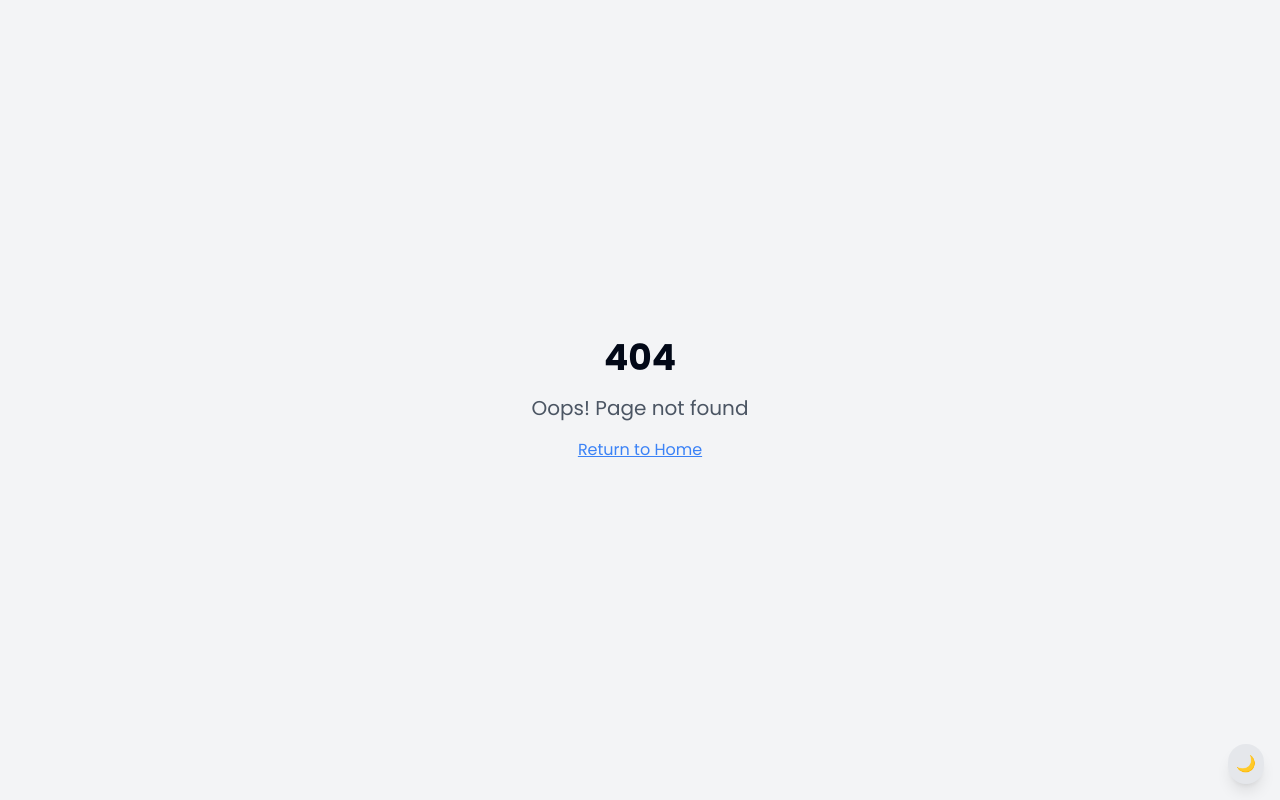
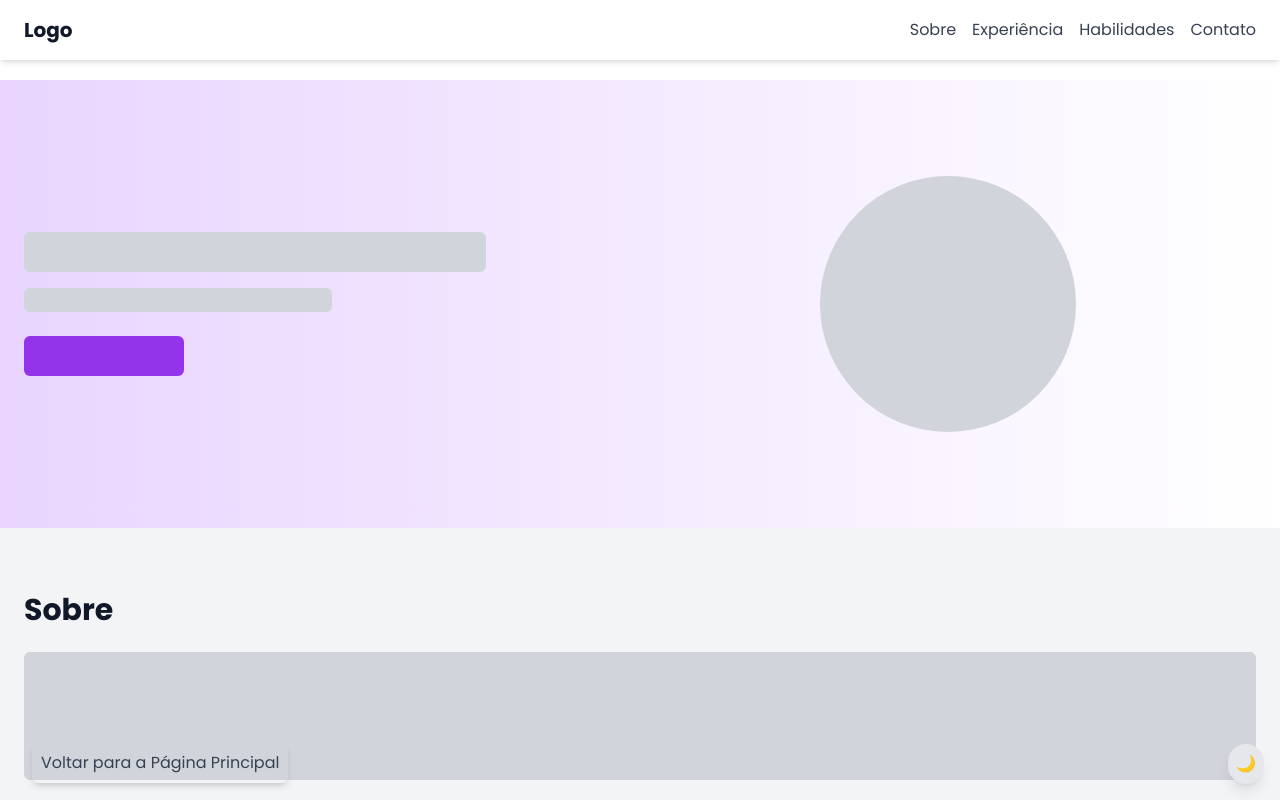
Before and after one commit to IgorPaslauski/portifolio-eduarda, a React (Vite) app: page /wireframe in a window 1280 px wide. Before the commit this address had no page. Shown: the top 800 px of the page. Built offline with nearby package versions, Linux system fonts and the light colour scheme.

Commit message:
Adicionado wireframe

```diff
--- a/src/app.tsx
+++ b/src/app.tsx
@@ -7,6 +7,7 @@ import { HelmetProvider } from "react-helmet-async";
 import Index from "./pages/Index";
 import NotFound from "./pages/NotFound";
 import { ThemeProvider, ThemeToggleButton } from "./components/ThemeToggle";
+import Wireframe from "./pages/Wireframe";
 
 const queryClient = new QueryClient();
 
@@ -21,6 +22,7 @@ const App = () => (
             <Routes>
               <Route path="/" element={<Index />} />
               <Route path="/portifolio-eduarda" element={<Index />} />
+              <Route path="/wireframe" element={<Wireframe />} />
               <Route path="*" element={<NotFound />} />
             </Routes>
             <ThemeToggleButton />
--- a/src/components/Navbar.tsx
+++ b/src/components/Navbar.tsx
@@ -18,7 +18,8 @@ const Navbar: React.FC = () => {
     { name: 'Sobre', href: '#sobre' },
     { name: 'Experiência', href: '#experiencia' },
     { name: 'Habilidades', href: '#habilidades' },
-    { name: 'Contato', href: '#contato' }
+    { name: 'Contato', href: '#contato' },
+    { name: 'Wireframe', href: '/wireframe' }
   ];
 
   return (
--- /dev/null
+++ b/src/pages/Wireframe.tsx
@@ -0,0 +1,168 @@
+import { Helmet, HelmetProvider } from "react-helmet-async";
+
+const ButtonBackToPage = () => {
+  return (
+    <button
+      onClick={() => (window.location.href = "/")}
+      className="text-gray-700 dark:text-gray-300 hover:text-purple-600 dark:hover:text-purple-400 ml-4 p-2 rounded-md border border-gray-300 dark:border-gray-600 shadow-md fixed bottom-4 left-4 transition-colors"
+    >
+      Voltar para a Página Principal
+    </button>
+  );
+};
+
+const Navbar = () => (
+  <nav className="fixed top-0 w-full bg-white dark:bg-gray-800 shadow-md z-50 transition-colors">
+    <div className="container mx-auto px-6 py-4 flex justify-between items-center">
+      <div className="text-xl font-bold text-gray-900 dark:text-white">
+        Logo
+      </div>
+      <div className="space-x-4">
+        <a
+          href="#sobre"
+          className="text-gray-700 dark:text-gray-300 hover:text-purple-600 dark:hover:text-purple-400"
+        >
+          Sobre
+        </a>
+        <a
+          href="#experiencia"
+          className="text-gray-700 dark:text-gray-300 hover:text-purple-600 dark:hover:text-purple-400"
+        >
+          Experiência
+        </a>
+        <a
+          href="#habilidades"
+          className="text-gray-700 dark:text-gray-300 hover:text-purple-600 dark:hover:text-purple-400"
+        >
+          Habilidades
+        </a>
+        <a
+          href="#contato"
+          className="text-gray-700 dark:text-gray-300 hover:text-purple-600 dark:hover:text-purple-400"
+        >
+          Contato
+        </a>
+      </div>
+    </div>
+  </nav>
+);
+
+const About = () => (
+  <section id="sobre" className="py-16 bg-gray-100 dark:bg-gray-800">
+    <div className="container mx-auto px-6">
+      <h2 className="text-3xl font-bold text-gray-900 dark:text-white mb-6">
+        Sobre
+      </h2>
+      <div className="h-32 bg-gray-300 dark:bg-gray-700 rounded-md"></div>
+    </div>
+  </section>
+);
+
+const Experience = () => (
+  <section id="experiencia" className="py-16">
+    <div className="container mx-auto px-6">
+      <h2 className="text-3xl font-bold text-gray-900 dark:text-white mb-6">
+        Experiência
+      </h2>
+      <div className="space-y-4">
+        <div className="h-24 bg-gray-300 dark:bg-gray-700 rounded-md"></div>
+        <div className="h-24 bg-gray-300 dark:bg-gray-700 rounded-md"></div>
+      </div>
+    </div>
+  </section>
+);
+
+const Skills = () => (
+  <section id="habilidades" className="py-16 bg-gray-100 dark:bg-gray-800">
+    <div className="container mx-auto px-6">
+      <h2 className="text-3xl font-bold text-gray-900 dark:text-white mb-6">
+        Habilidades
+      </h2>
+      <div className="grid grid-cols-2 md:grid-cols-4 gap-4">
+        <div className="h-16 bg-gray-300 dark:bg-gray-700 rounded-md"></div>
+        <div className="h-16 bg-gray-300 dark:bg-gray-700 rounded-md"></div>
+        <div className="h-16 bg-gray-300 dark:bg-gray-700 rounded-md"></div>
+        <div className="h-16 bg-gray-300 dark:bg-gray-700 rounded-md"></div>
+      </div>
+    </div>
+  </section>
+);
+
+const Contact = () => (
+  <section id="contato" className="py-16">
+    <div className="container mx-auto px-6">
+      <h2 className="text-3xl font-bold text-gray-900 dark:text-white mb-6">
+        Contato
+      </h2>
+      <div className="h-48 bg-gray-300 dark:bg-gray-700 rounded-md"></div>
+    </div>
+  </section>
+);
+
+const Footer = () => (
+  <footer className="bg-gray-900 dark:bg-gray-800 text-white py-6">
+    <div className="container mx-auto px-6 text-center">
+      <div className="h-16 bg-gray-700 dark:bg-gray-600 rounded-md"></div>
+    </div>
+  </footer>
+);
+
+const Index = () => (
+  <HelmetProvider>
+    <div>
+      <Helmet>
+        <title>Wireframe | Portfólio Pessoal</title>
+        <meta
+          name="description"
+          content="Wireframe de portfólio pessoal para desenvolvedor."
+        />
+        <meta
+          name="keywords"
+          content="portfólio, wireframe, desenvolvedor, front-end"
+        />
+        <meta name="author" content="Nome do Desenvolvedor" />
+        <meta property="og:title" content="Wireframe | Portfólio Pessoal" />
+        <meta
+          property="og:description"
+          content="Wireframe de portfólio pessoal para desenvolvedor."
+        />
+        <meta property="og:type" content="website" />
+      </Helmet>
+
+      <Navbar />
+
+      <main className="pt-20 bg-white dark:bg-gray-900 transition-colors">
+        <section className="bg-gradient-to-r from-purple-200 to-white dark:from-purple-800 dark:to-gray-900 py-24">
+          <div className="container mx-auto px-6">
+            <div className="flex flex-col md:flex-row items-center">
+              <div className="w-full md:w-1/2 mb-8 md:mb-0">
+                <div className="h-10 bg-gray-300 dark:bg-gray-700 rounded-md mb-4 w-3/4"></div>
+                <div className="h-6 bg-gray-300 dark:bg-gray-700 rounded-md mb-6 w-1/2"></div>
+                <div className="h-10 bg-purple-600 dark:bg-purple-400 rounded-md w-40"></div>
+              </div>
+              <div className="w-full md:w-1/2 flex justify-center">
+                <div className="w-64 h-64 bg-gray-300 dark:bg-gray-700 rounded-full"></div>
+              </div>
+            </div>
+          </div>
+        </section>
+
+        <About />
+        <Experience />
+        <Skills />
+        <Contact />
+      </main>
+
+      <Footer />
+    </div>
+  </HelmetProvider>
+);
+
+export default function Wireframe() {
+  return (
+    <div>
+      <Index />
+      <ButtonBackToPage />
+    </div>
+  );
+}
```
